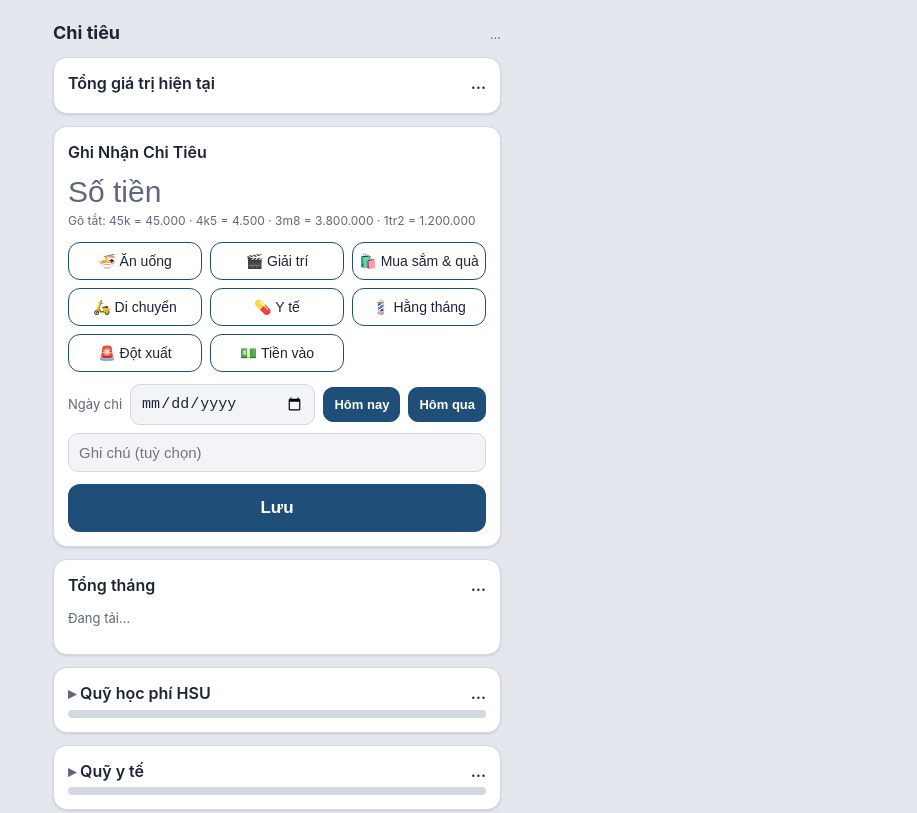
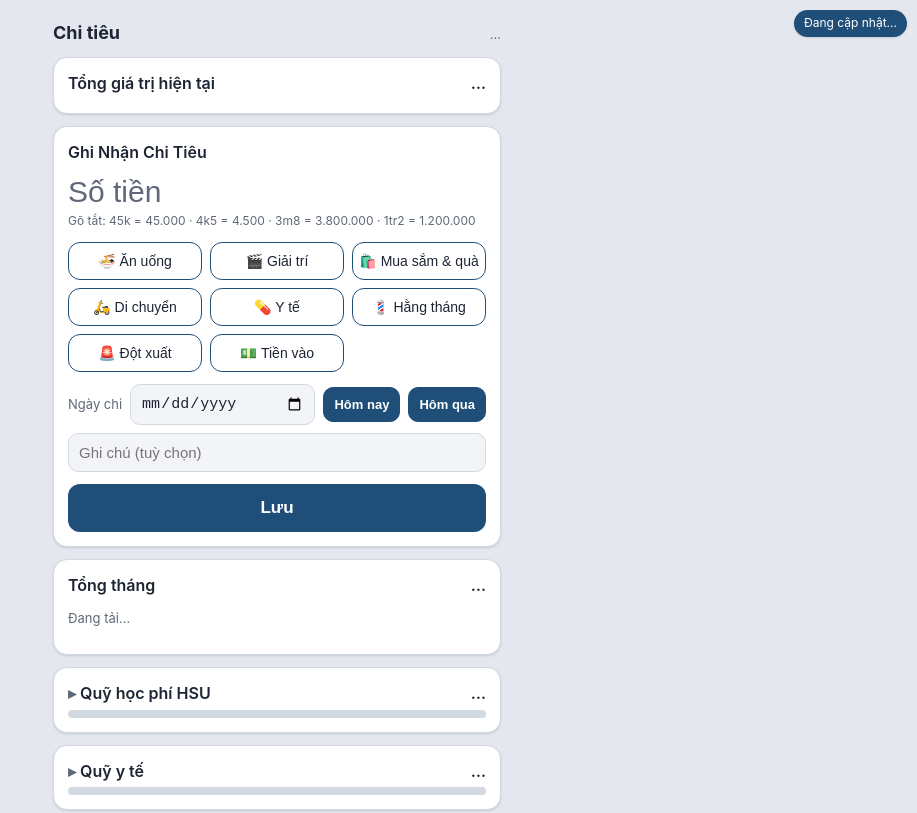
Before and after one commit to Cand01t/chi-tieu, a plain HTML site: page index.html in a window 1280 px wide. Shown: the top 813 px of the page, without its empty margins (363-1280 px from the left). Drawn offline with Linux system fonts and the light colour scheme.

Commit message:
Add files via upload

```diff
--- a/index.html
+++ b/index.html
@@ -44,12 +44,28 @@ var AUTH = (function () {
   };
 })();
 (function () {
+  /* Mở app: hiện ngay dữ liệu lần trước, rồi cập nhật bản mới ở nền */
+  var pending = 0, firstLoad = true;
+  function pill(d) { pending += d; var p = document.getElementById('syncPill'); if (p) p.style.display = pending > 0 ? 'block' : 'none'; }
+  function todayISO() { var d = new Date(); d.setMinutes(d.getMinutes() - d.getTimezoneOffset()); return d.toISOString().slice(0, 10); }
   function call(fn, args, ok, fail, retried) {
     fail = fail || function (e) { console.error(e); };
+    var isState = fn === 'getState' && args.length === 0, okOrig = ok;
+    if (isState && firstLoad && !retried) {
+      firstLoad = false;
+      try { var c = JSON.parse(localStorage.getItem('lastState') || 'null'); if (c && okOrig) { c.todayISO = todayISO(); setTimeout(function () { okOrig(c); }, 0); } } catch (e) {}
+    }
+    if (!retried) pill(1);
+    var done = function () { pill(-1); };
+    var ok0 = ok; ok = function (r) { done(); if (isState || (r && r.cats)) { try { localStorage.setItem('lastState', JSON.stringify(r)); } catch (e) {} } if (ok0) ok0(r); };
+    var fail0 = fail; fail = function (e) { done(); fail0(e); };
+    call2(fn, args, ok, fail, retried);
+  }
+  function call2(fn, args, ok, fail, retried) {
     AUTH.get().then(function (t) {
       return fetch(API_URL, { method: 'POST', body: JSON.stringify({ fn: fn, args: args, idToken: t }) });
     }).then(function (r) { return r.json(); }).then(function (j) {
-      if (j.code === 'auth' && !retried) { AUTH.clear(); return call(fn, args, ok, fail, true); }
+      if (j.code === 'auth' && !retried) { AUTH.clear(); return call2(fn, args, ok, fail, true); }
       if (j.error) fail({ message: j.error }); else if (ok) ok(j.result);
     }).catch(function (e) { fail({ message: 'Không kết nối được (kiểm tra mạng): ' + e.message }); });
   }
@@ -140,6 +156,7 @@ var AUTH = (function () {
   <div style="color:var(--mute);font-size:14px">Đăng nhập bằng tài khoản Google của bạn để tiếp tục</div>
   <div id="gBtn"></div>
 </div>
+<div id="syncPill" style="display:none;position:fixed;top:10px;right:10px;z-index:998;background:var(--btn);color:#fff;font-size:12px;padding:5px 10px;border-radius:999px;box-shadow:var(--shadow)">Đang cập nhật…</div>
 
 <div class="wrap">
   <h1>Chi tiêu <small id="month">…</small></h1>
--- a/sw.js
+++ b/sw.js
@@ -1,5 +1,5 @@
 /* Lưu sẵn giao diện để app mở nhanh; dữ liệu luôn lấy mới từ Google Sheets */
-var CACHE = 'chitieu-v2';
+var CACHE = 'chitieu-v3';
 var SHELL = ['./', 'index.html', 'manifest.json', 'icon-192.png', 'icon-512.png'];
 self.addEventListener('install', function (e) { e.waitUntil(caches.open(CACHE).then(function (c) { return c.addAll(SHELL); })); self.skipWaiting(); });
 self.addEventListener('activate', function (e) {
```
